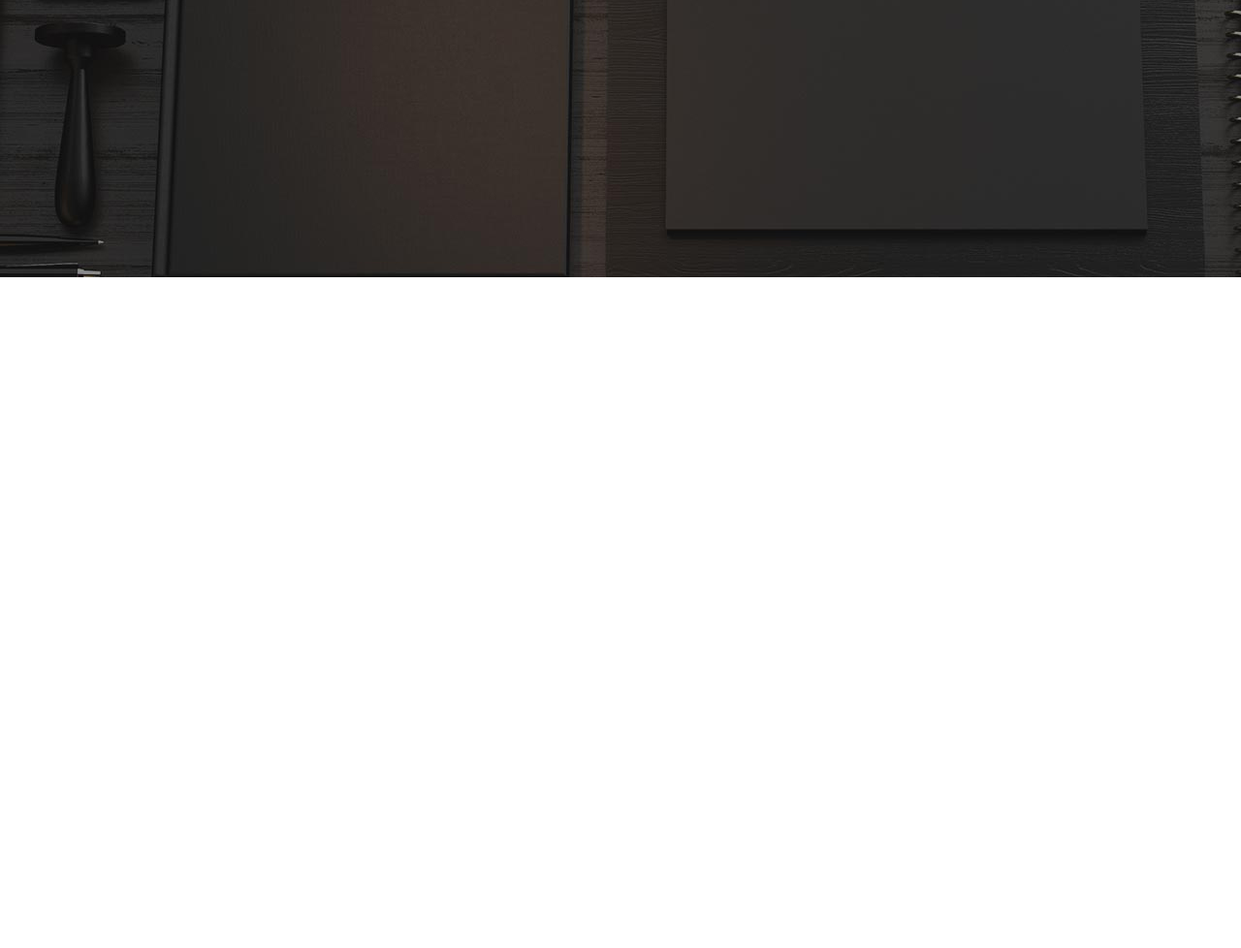
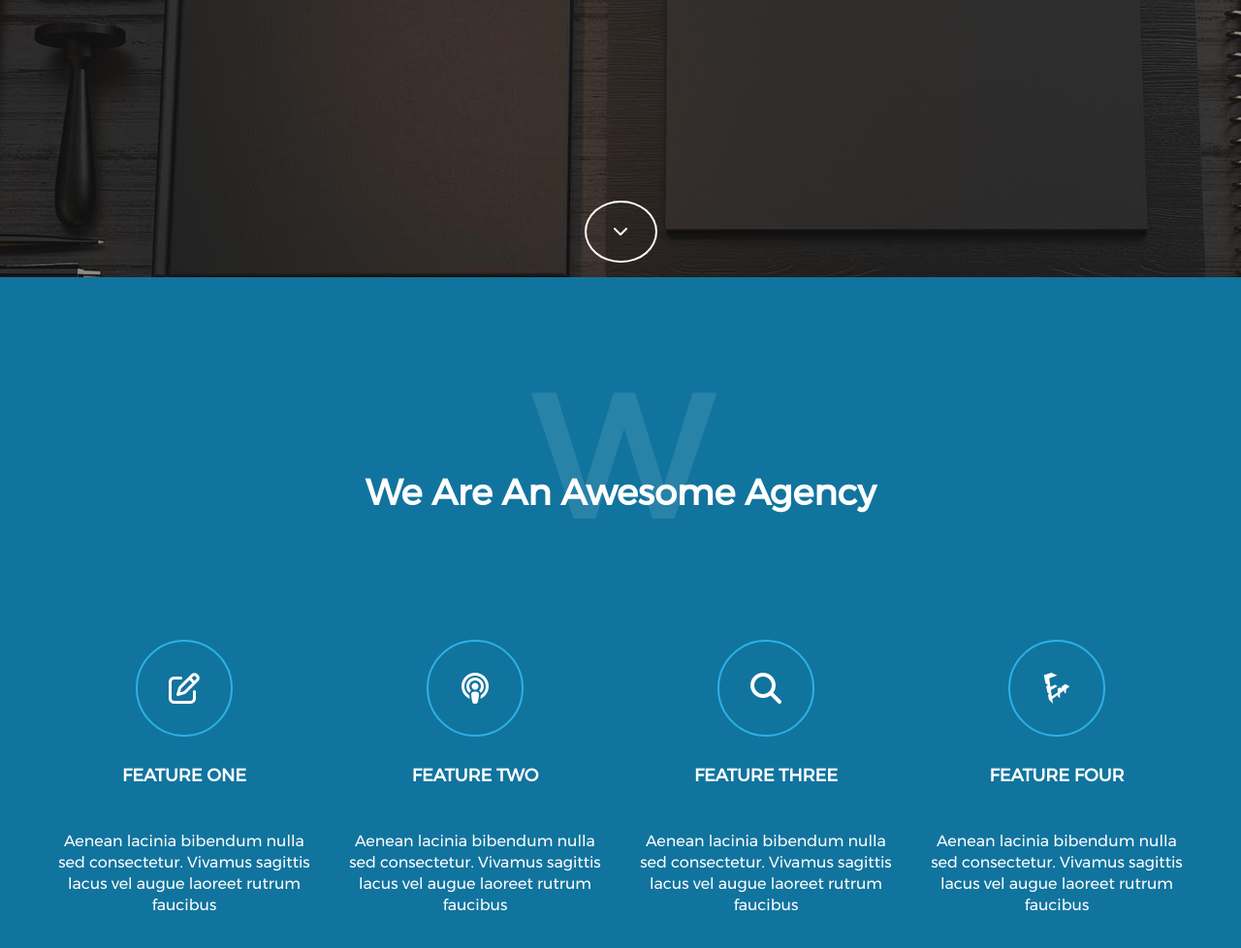
Before and after one commit to alexandrukho/creative-studio, a website: page src/pug/index.pug in a window 1280 px wide. Shown: the part 594-1572 px from the top of the page at 97% size. Before the commit the page ends 880 px from the top, so only its background shows below. Drawn offline with nearby package versions, Linux system fonts and the light colour scheme; files that its build step writes are made by us from their sources; files whose address does not match are found by name.

Commit message:
add feature block

```diff
--- a/src/pug/components/banner.pug
+++ b/src/pug/components/banner.pug
@@ -1,3 +1,5 @@
 .banner
     h1.banner-text creatives
     p.banner-text__sub digital agencies
+button.banner-scroll
+    i(class="fa fa-chevron-down banner-scroll__arrow")
--- /dev/null
+++ b/src/pug/components/feature.pug
@@ -0,0 +1,21 @@
+section.feature
+    .container
+        h2.feature-section__heading.section-heading
+            | We Are An Awesome Agency
+        .feature-list
+            article.feature-card
+                i(class='fa fa-2x fa-edit feature-icon')
+                h5.feature-heading feature one
+                p.feature-text Aenean lacinia bibendum nulla sed consectetur. Vivamus sagittis lacus vel augue laoreet rutrum faucibus
+            article.feature-card
+                i(class='fa fa-2x fa-podcast feature-icon')
+                h5.feature-heading feature two
+                p.feature-text Aenean lacinia bibendum nulla sed consectetur. Vivamus sagittis lacus vel augue laoreet rutrum faucibus
+            article.feature-card
+                i(class='fa fa-2x fa-search feature-icon')
+                h5.feature-heading feature three
+                p.feature-text Aenean lacinia bibendum nulla sed consectetur. Vivamus sagittis lacus vel augue laoreet rutrum faucibus
+            article.feature-card
+                i(class='fa fa-2x fa-linode feature-icon')
+                h5.feature-heading feature four
+                p.feature-text Aenean lacinia bibendum nulla sed consectetur. Vivamus sagittis lacus vel augue laoreet rutrum faucibus
--- a/src/pug/index.pug
+++ b/src/pug/index.pug
@@ -11,5 +11,6 @@ body
     .wrapper-top
         include components/header
         include components/banner
+    include components/feature
 
     script(src="https://use.fontawesome.com/d6bf659e7a.js")
--- a/src/sass/components/_banner.scss
+++ b/src/sass/components/_banner.scss
@@ -16,4 +16,26 @@
     @include fontSize(20px);
     letter-spacing: 20px;
   }
+  &-scroll {
+    width: 75px;
+    height: 80px;
+    margin: 15px auto;
+    border-radius: 50%;
+    color: #fff;
+    cursor: pointer;
+    background-color: transparent;
+    border: 2px solid $color-white;
+    transition: $transition-speed;
+    outline: none;
+    &:hover {
+      border: 2px solid $color-blue;
+      color: $color-blue;
+      transition: translateY $transition-speed;
+      .banner-scroll__arrow {
+        transition-duration: 0.5s;
+        transform: translateY(5px);
+      }
+    }
+  }
+
 }
--- /dev/null
+++ b/src/sass/components/_feature.scss
@@ -0,0 +1,54 @@
+.feature {
+  height: 740px;
+  background-color: $color-blue;
+  color: $color-white;
+  .container {
+    display: flex;
+    flex-direction: column;
+  }
+  &-list {
+    display: flex;
+    justify-content: space-between;
+  }
+  &-card {
+    display: flex;
+    flex-direction: column;
+    text-align: center;
+    max-width: 270px;
+    justify-content: center;
+  }
+  &-icon {
+    display: flex;
+    align-self: center;
+    align-items: center;
+    justify-content: center;
+    border: 2px solid lighten($color-blue, 20%);
+    border-radius: 50px;
+    width: 100px;
+    height: 100px;
+  }
+  &-heading {
+    @include fontSize(18px);
+    text-transform: uppercase;
+  }
+  &-text {
+    line-height: 22px;
+  }
+}
+
+.section-heading {
+  position: relative;
+  display: flex;
+  justify-content: center;
+  padding-top: 170px;
+  padding-bottom: 100px;
+  @include fontSize(37px);
+  z-index: 2;
+  &:before {
+    content: 'W';
+    @include centerer-xy();
+    @include fontSize(175px);
+    z-index: 1;
+    color: rgba(255,255,255,0.1);
+  }
+}
--- a/src/sass/components/_module.scss
+++ b/src/sass/components/_module.scss
@@ -1,4 +1,5 @@
 @import "wrapper-top";
 @import "header";
 @import "banner";
+@import "feature";
 @import "footer";
--- a/src/sass/global/_mixin.scss
+++ b/src/sass/global/_mixin.scss
@@ -9,3 +9,22 @@
   font-size: $size;
   font-size: calculateRem($size);
 }
+
+
+
+@mixin centerer-xy() {
+  position: absolute;
+  left: 50%;
+  top: 50%;
+  transform: translate(-50%, -50%);
+}
+@mixin centerer-x() {
+  position: absolute;
+  left: 50%;
+  transform: translateX(-50%);
+}
+@mixin centerer-y() {
+  position: absolute;
+  top: 50%;
+  transform: translateY(-50%);
+}
```
Also changed, not shown: build/css/main.css, build/index.html, 1 other file.
